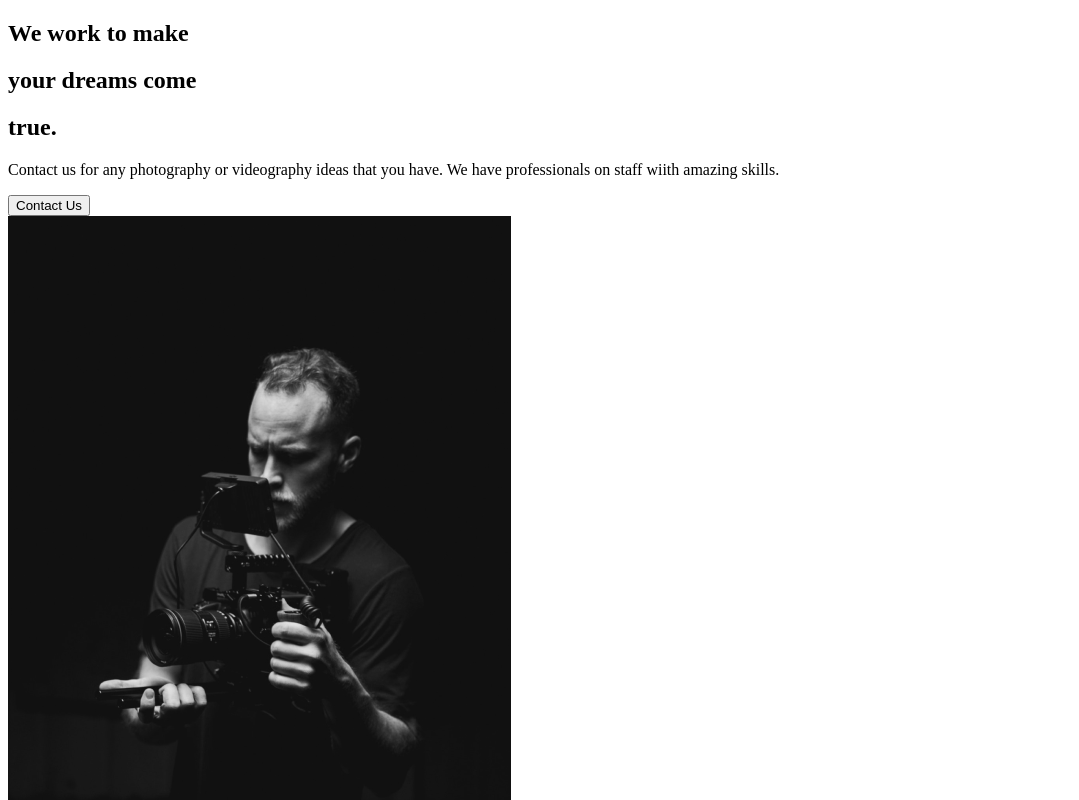
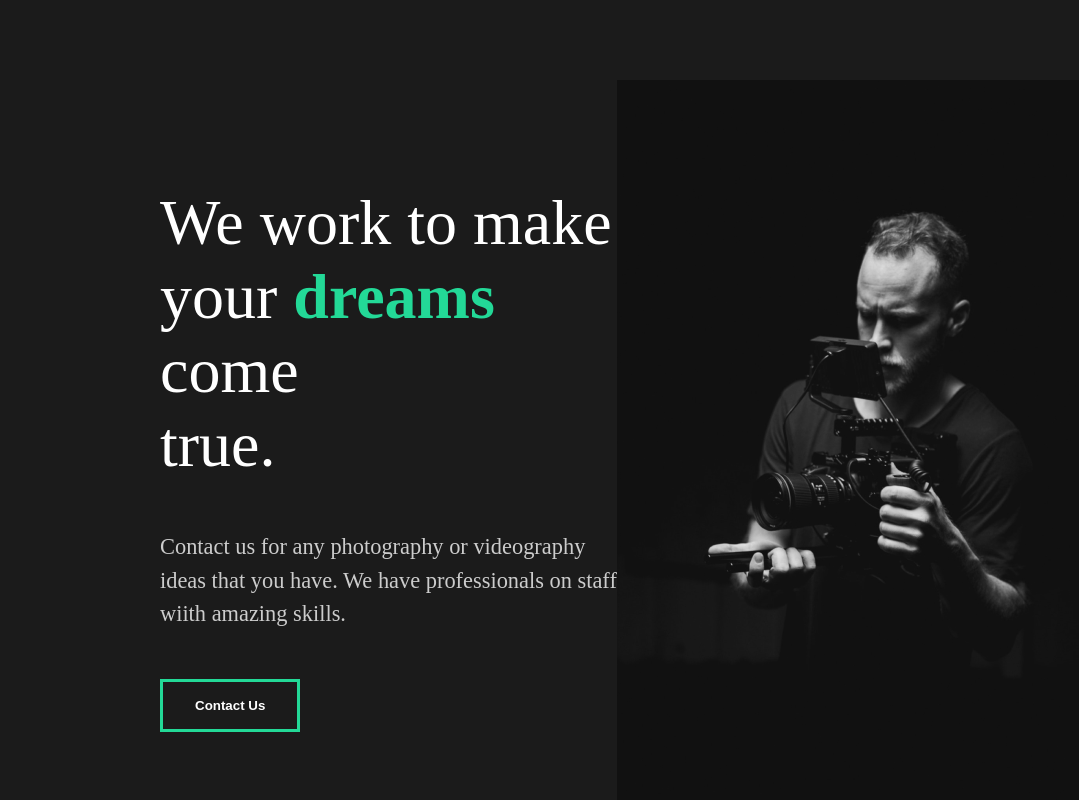
Before and after one commit to vedransehovic/personalsite, a React (Create React App) app: page / in a window 1280 px wide. Shown: the top 800 px of the page, without its empty margins (0-1079 px from the left). Built offline with nearby package versions, Linux system fonts and the light colour scheme.

Commit message:
Styling - Not Finished

```diff
--- a/src/App.js
+++ b/src/App.js
@@ -1,10 +1,13 @@
 import React from "react";
+//Global Style
+import GlobalStyle from "./components/GlobalStyle";
 //import pages
 import AboutUs from "./pages/AboutUs";
 
 function App() {
   return (
     <div className="App">
+      <GlobalStyle />
       <AboutUs />
     </div>
   );
--- a/src/components/AboutSection.js
+++ b/src/components/AboutSection.js
@@ -1,9 +1,11 @@
 import React from "react";
 import home1 from "../img/home1.png";
+//Styled
+import styled from "styled-components";
 
 const AboutSection = () => {
   return (
-    <div>
+    <About>
       <div className="description">
         <div className="title">
           <div className="hide">
@@ -27,8 +29,18 @@
       <div className="image">
         <img src={home1} alt="guy with a camera" />
       </div>
-    </div>
+    </About>
   );
 };
 
+//Styled Components
+const About = styled.div`
+  min-height: 90vh;
+  display: flex;
+  align-items: center;
+  justify-content: space;
+  padding: 5rem 10rem;
+  color: white;
+`;
+
 export default AboutSection;
--- /dev/null
+++ b/src/components/GlobalStyle.js
@@ -0,0 +1,53 @@
+import { createGlobalStyle } from "styled-components";
+
+const GlobalStyle = createGlobalStyle`
+*{
+    margin: 0;
+    padding: 0;
+    box-sizing: border-box;
+}
+body{
+    background: #1b1b1b
+}
+
+button{
+    font-weight: bold;
+    font-size: 1.1.rem;
+    cursor: pointer;
+    padding: 1rem 2rem;
+    border: 3px solid #23d997;
+    background: transparent;
+    color: white;
+    transition: all 0.5s ease;
+    &:hover{
+        background-color: #23d997;
+        color: white;
+    }
+}
+h2{
+    font-weight: lighter;
+    font-size: 4rem;
+}
+h3{
+    color: white;
+}
+h4{
+    font-weight: bold;
+}
+span{
+    font-weight: bold;
+    color: #23d997
+}
+a{
+    font-size: 1.1rem;
+}
+p{
+    padding: 3rem 0rem;
+    color: #ccc;
+    font-size: 1.4rem;
+    line-height: 150%;
+}
+
+`;
+
+export default GlobalStyle;
```
